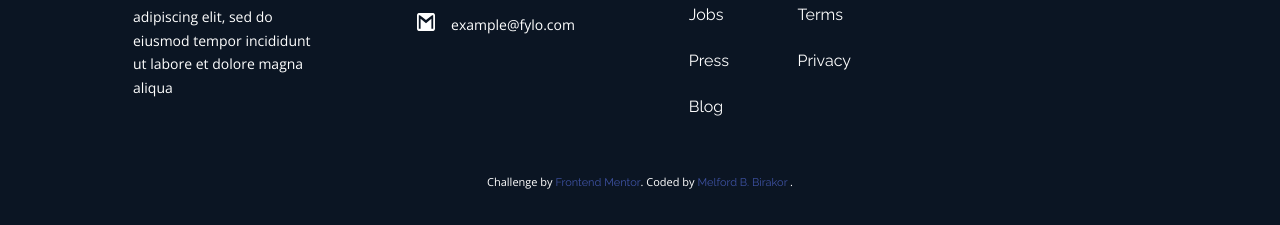
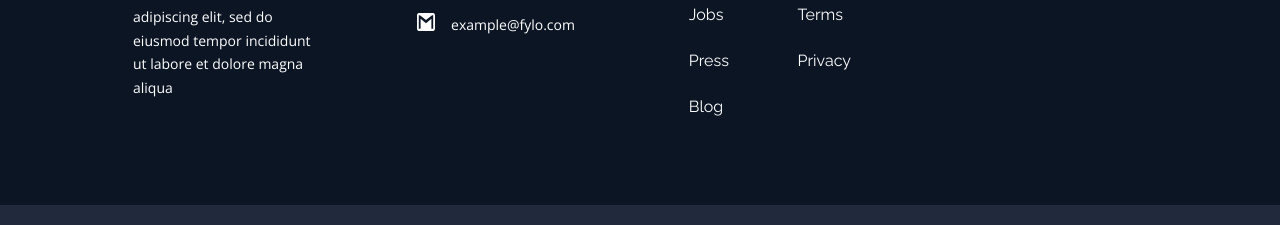
Before and after one commit to IMO-UDOTONG/fylo-dark-theme-landing-page-1, a plain HTML site: page index.html in a window 1280 px wide. Shown: the part 3317-3542 px from the top of the page. Drawn offline with nearby package versions, Linux system fonts and the light colour scheme.

Commit message:
Update index.html

```diff
--- a/index.html
+++ b/index.html
@@ -240,8 +240,11 @@
             <!-- Attribution -->
 
             <div class="attribution-container">
-                <p class="attribution">
-                    Challenge by <a class="footer-link" href="https://www.frontendmentor.io?ref=challenge" target="_blank">Frontend Mentor</a>. Coded by <a class="footer-link" href="https://www.frontendmentor.io/profile/Melford-D" target="_blank">Melford B. Birakor
+                <p class="at
+
+
+
+
                     </a>.
                 </p>
             </div>
```
